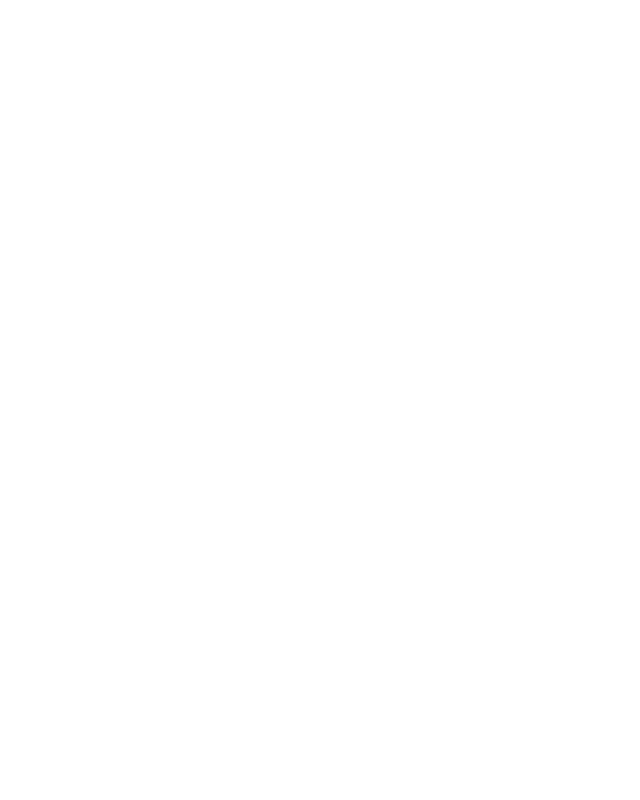
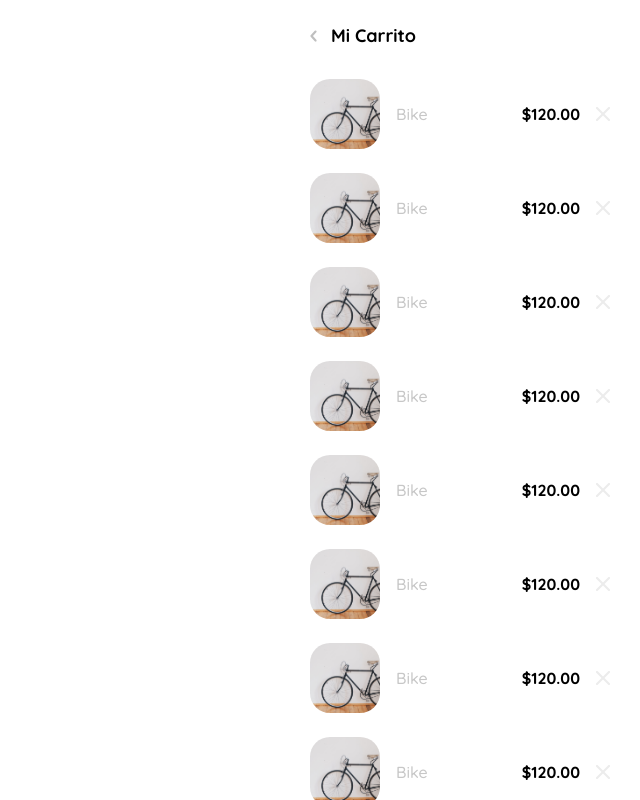
Before and after one commit to paulasierraa/Yard-Sale, an Angular app: page /shopping-cart in a window 1280 px wide. Before the commit this address led to /. Shown: the whole page, without its empty margins (640-1280 px from the left). Built offline with nearby package versions, Linux system fonts and the light colour scheme.

Commit message:
Ajuste color principal

```diff
--- a/src/app/app-routing.module.ts
+++ b/src/app/app-routing.module.ts
@@ -3,6 +3,7 @@ import { Routes,RouterModule } from "@angular/router"
 import { LoginComponent } from './components/login/login.component';
 import { CreatePasswordComponent } from './components/create-password/create-password.component';
 import { MainComponent } from './components/main/main.component';
+import { ShoppingCartComponent } from './components/shopping-cart/shopping-cart.component';
 
 const routes : Routes=[
     {
@@ -17,7 +18,10 @@ const routes : Routes=[
         path:'menu',
         component:MainComponent
     },
-
+    {
+        path:'shopping-cart',
+        component:ShoppingCartComponent
+    },
 ]
 
 @NgModule({
--- a/src/app/components/main/main.component.html
+++ b/src/app/components/main/main.component.html
@@ -1,5 +1,7 @@
-<app-navbar></app-navbar>
+<app-navbar (onOpen)="openShoppingCart()"></app-navbar>
 <section class="main-container">
     <app-product-list (onDetail)="openDetail()" ></app-product-list>
     <app-product-detail [ngClass]="{'d-none':!displayDetail,'d-fixed':displayDetail}" (onClose)="closeDetail()"></app-product-detail>
+    <app-shopping-cart [ngClass]="{'d-none':!displayShoppingCart,'d-fixed':displayShoppingCart}" (onClose)="closeShoppingCart()" ></app-shopping-cart>
+
 </section>
--- a/src/app/components/main/main.component.ts
+++ b/src/app/components/main/main.component.ts
@@ -7,6 +7,7 @@ import { Component, OnInit } from '@angular/core';
 })
 export class MainComponent implements OnInit {
   displayDetail: boolean = false;
+  displayShoppingCart: boolean = false;
 
   constructor() { }
 
@@ -18,5 +19,14 @@ export class MainComponent implements OnInit {
   closeDetail(){
     this.displayDetail = false;
   }
+  openShoppingCart()
+  {
+    this.displayShoppingCart=true;
+  }
+  closeShoppingCart()
+  {
+    this.displayShoppingCart=false;
+  }
+
 
 }
--- a/src/app/components/navbar/navbar.component.css
+++ b/src/app/components/navbar/navbar.component.css
@@ -49,6 +49,7 @@
 }
 .navbar-shopping-cart{
     position: relative;
+    cursor: pointer;
 }
 .navbar-shopping-cart .ammount-products{
     width: 16px;
--- a/src/app/components/navbar/navbar.component.html
+++ b/src/app/components/navbar/navbar.component.html
@@ -14,7 +14,7 @@
     <div class="navbar-right">
         <ul>
             <li class="navbar-email">camilayokoo@gmail.com</li>
-            <li class="navbar-shopping-cart">
+            <li class="navbar-shopping-cart" (click)="openShoppingCart()">
                 <img src="../../../assets/icons/icon_shopping_cart.svg" alt="shopping cart">
                 <div class="ammount-products">2</div>
             </li>
--- a/src/app/components/navbar/navbar.component.ts
+++ b/src/app/components/navbar/navbar.component.ts
@@ -1,4 +1,4 @@
-import { Component, OnInit } from '@angular/core';
+import { Component, EventEmitter, OnInit, Output } from '@angular/core';
 
 @Component({
   selector: 'app-navbar',
@@ -6,10 +6,14 @@ import { Component, OnInit } from '@angular/core';
   styleUrls: ['./navbar.component.css']
 })
 export class NavbarComponent implements OnInit {
-
+  @Output() onOpen:EventEmitter<any> = new EventEmitter();
   constructor() { }
 
   ngOnInit(): void {
   }
+  openShoppingCart()
+  {
+    this.onOpen.emit();
+  }
 
 }
--- a/src/app/components/product-detail/product-detail.component.css
+++ b/src/app/components/product-detail/product-detail.component.css
@@ -62,7 +62,7 @@
         top: 0;
         z-index: 10000;
         height: 100%;
-        background: white;
+        background: var(--white);
     }
 }
 @media(max-width:640px)
--- a/src/app/components/shopping-cart/shopping-cart.component.css
+++ b/src/app/components/shopping-cart/shopping-cart.component.css
@@ -51,6 +51,7 @@
 .title-container img{
     transform: rotate(180deg);
     margin-right: 14px;
+    cursor: pointer;
 }
 .title{
     padding: 0;
@@ -59,7 +60,12 @@
 @media(min-width:640px)
 {
     .my-order{
-        place-items: end;
-        align-items: center;
+        width: 360px;
+        position: fixed;
+        right: 0;
+        top: 0;
+        z-index: 10000;
+        height: 100%;
+        background: var(--white);
     }
 }
--- a/src/app/components/shopping-cart/shopping-cart.component.html
+++ b/src/app/components/shopping-cart/shopping-cart.component.html
@@ -1,7 +1,7 @@
 <aside class="my-order">
     <div class="my-order-container">
         <div class="title-container">
-            <img src="../../../assets/icons/flechita.svg" alt="arrow">
+            <img src="../../../assets/icons/flechita.svg" alt="arrow" (click)="closeShoppingCart()">
             <p class="title">Mi Carrito</p>
         </div>
         <div class="my-order-content">
--- a/src/app/components/shopping-cart/shopping-cart.component.ts
+++ b/src/app/components/shopping-cart/shopping-cart.component.ts
@@ -1,4 +1,4 @@
-import { Component, OnInit } from '@angular/core';
+import { Component, OnInit, EventEmitter, Output } from '@angular/core';
 
 @Component({
   selector: 'app-shopping-cart',
@@ -6,10 +6,13 @@ import { Component, OnInit } from '@angular/core';
   styleUrls: ['./shopping-cart.component.css']
 })
 export class ShoppingCartComponent implements OnInit {
-
+  @Output() onClose:EventEmitter<any> = new EventEmitter();
   constructor() { }
 
   ngOnInit(): void {
   }
-
+  closeShoppingCart()
+  {
+    this.onClose.emit();
+  }
 }
--- a/src/styles.css
+++ b/src/styles.css
@@ -4,7 +4,7 @@
     --black:#000;
     --very-light-pink:#C7C7C7;
     --text-input-field:#F7F7F7;
-    --hospital-green:#ACD9B2;
+    --hospital-green:#ffa4c5;
     --sm:14px;
     --md:16px;
     --lg:18px;
```
Also changed, not shown: src/assets/icons/add-icon.png (added), src/assets/icons/bt_add_to_cart.svg.
